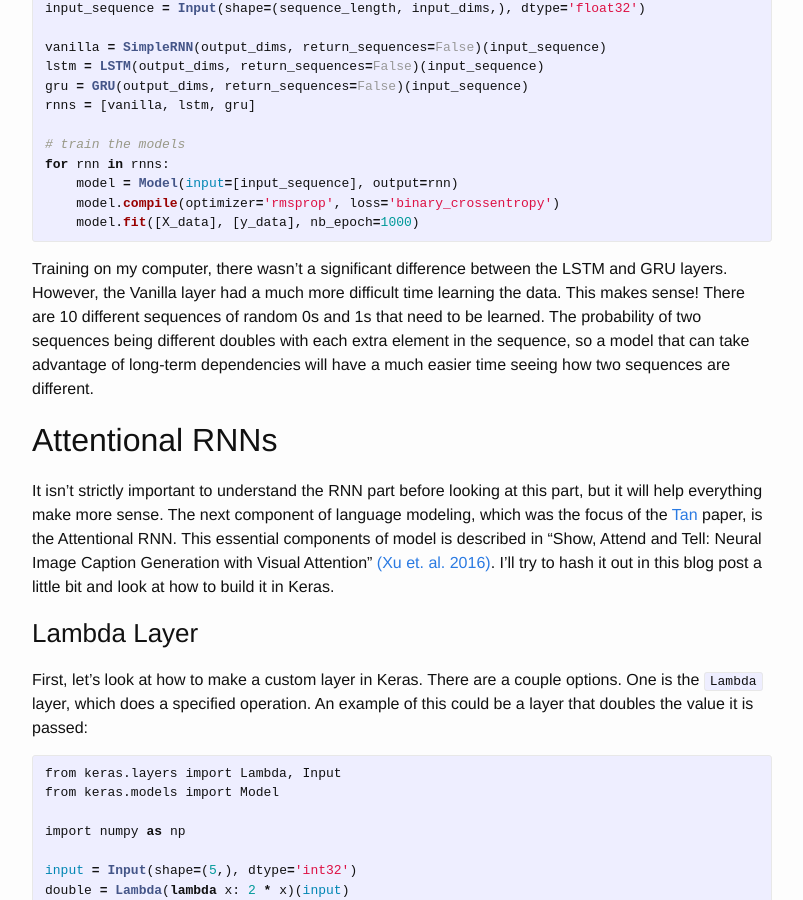
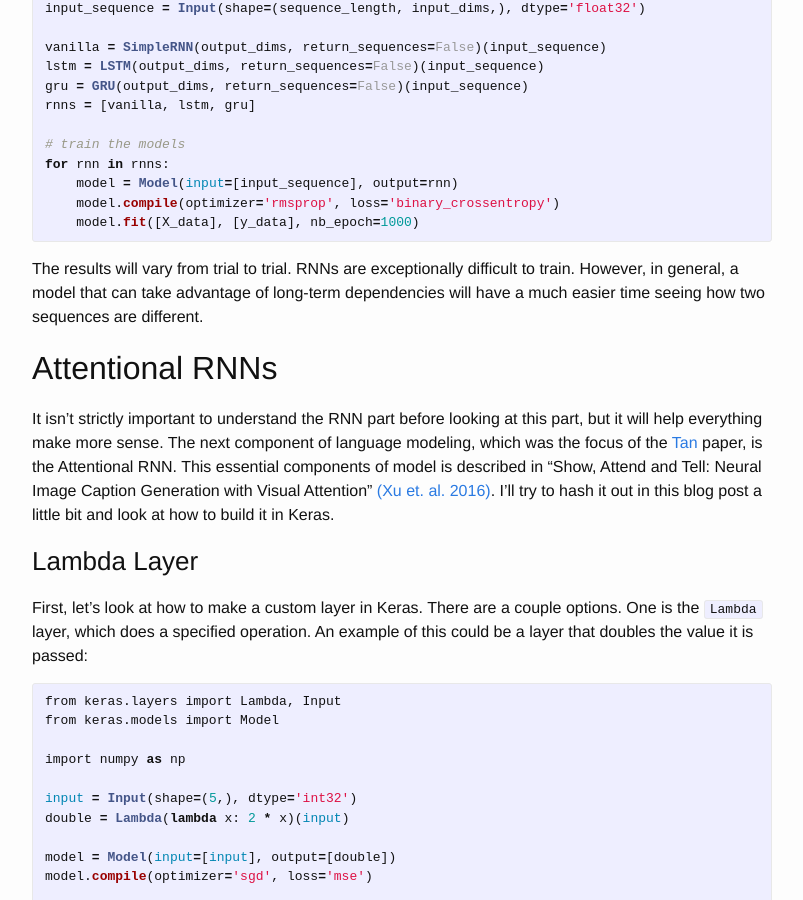
Before and after one commit to codekansas/codekansas.github.io, a Jekyll site: the page built from _posts/2016-04-27-keras-language-modeling.markdown, in a window 1280 px wide and 900 px high, scrolled down 6806 px. Shown: the whole window, without its empty margins (238-1041 px from the left). Built offline with Jekyll 4.4.1, drawn with Linux system fonts in a browser that asks for light colours; formulas are drawn with MathJax 3.

Commit message:
updated misleading statement :-1:

```diff
--- a/_posts/2016-04-27-keras-language-modeling.markdown
+++ b/_posts/2016-04-27-keras-language-modeling.markdown
@@ -247,7 +247,7 @@
     model.fit([X_data], [y_data], nb_epoch=1000)
 {% endhighlight %}
 
-Training on my computer, there wasn't a significant difference between the LSTM and GRU layers. However, the Vanilla layer had a much more difficult time learning the data. This makes sense! There are 10 different sequences of random 0s and 1s that need to be learned. The probability of two sequences being different doubles with each extra element in the sequence, so a model that can take advantage of long-term dependencies will have a much easier time seeing how two sequences are different.
+The results will vary from trial to trial. RNNs are exceptionally difficult to train. However, in general, a model that can take advantage of long-term dependencies will have a much easier time seeing how two sequences are different.
 
 ## <a name="attentional"></a>Attentional RNNs
 
```
